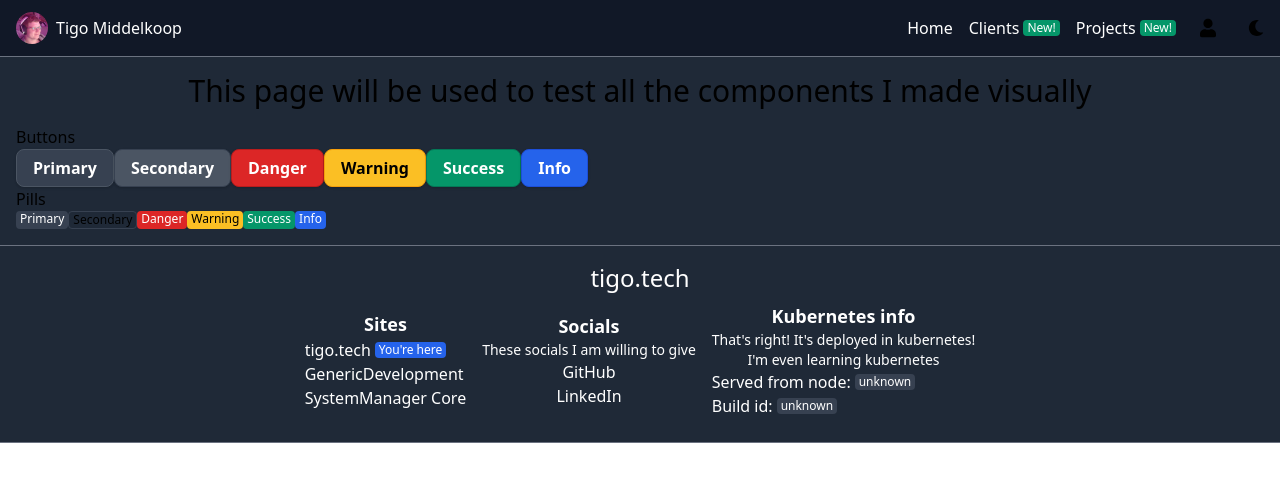
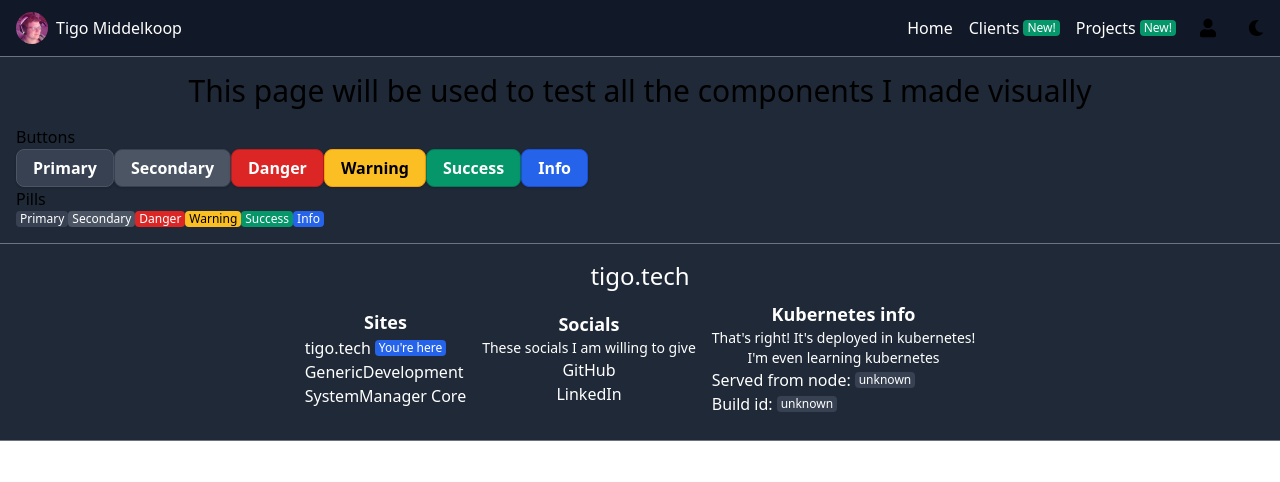
Before and after one commit to tigomiddelkoop/Portfolio, a Next.js app: page /test in a window 1280 px wide. Shown: the top 482 px of the page. Built offline with nearby package versions, Linux system fonts and the light colour scheme.

Commit message:
Changed colors on the buttons and also a bit on the pills

```diff
--- a/src/components/button.module.scss
+++ b/src/components/button.module.scss
@@ -1,5 +1,5 @@
 .button {
-  @apply shadow border font-semibold px-4 py-1.5 rounded-lg;
+  @apply shadow border font-semibold px-4 py-1.5 rounded-lg transition duration-100 cursor-default;
 }
 
 .primary {
@@ -7,23 +7,23 @@
 }
 
 .secondary {
-  @apply button text-black border-gray-700 text-white bg-gray-600
+  @apply button text-black border-gray-700 text-white bg-gray-600;
 }
 
 .success {
-  @apply button text-white bg-green-600 border-green-700 hover:bg-green-700;
+  @apply button text-white bg-green-600 border-green-700 hover:border-green-400 hover:bg-green-500;
 }
 
 .warning {
-  @apply button text-black bg-yellow-400 border-yellow-500 text-black hover:bg-yellow-500 ;
+  @apply button text-black bg-yellow-400 border-yellow-500 text-black hover:bg-yellow-300 hover:border-yellow-200;
 }
 
 .danger {
-  @apply button text-white bg-red-600 border-red-700 hover:bg-red-700;
+  @apply button text-white bg-red-600 border-red-700 hover:bg-red-400 hover:border-red-300;
 }
 
 .info {
-  @apply button text-white bg-blue-600 border-blue-700 hover:bg-blue-700;
+  @apply button text-white bg-blue-600 border-blue-700 hover:bg-blue-500 hover:border-blue-400;
 }
 
 .purple {
--- a/src/components/pill.module.scss
+++ b/src/components/pill.module.scss
@@ -7,7 +7,7 @@
 }
 
 .secondary {
-  @apply pill border border-gray-700;
+  @apply pill text-black border-gray-700 text-white bg-gray-600;
 }
 
 .danger {
--- a/src/components/pill.tsx
+++ b/src/components/pill.tsx
@@ -13,7 +13,7 @@ export default function Pill(props) {
     switch (props.color) {
         default: // default to primary colors when no color has been given
         case "primary": {
-            type = styles.primary + " dark:border-gray-600 dark:text-white dark:hover:bg-gray-500 dark:bg-gray-700";
+            type = styles.primary + " dark:text-white dark:bg-gray-700 dark:border-gray-600 dark:border";
             break;
         }
         case "secondary": {
--- a/src/pages/_document.tsx
+++ b/src/pages/_document.tsx
@@ -8,7 +8,7 @@ class MyDocument extends Document {
 
     render() {
         return (
-            <Html className={"dark "}>
+            <Html className={"dark"}>
                 <Head />
                 <body>
                 <Main />
```
